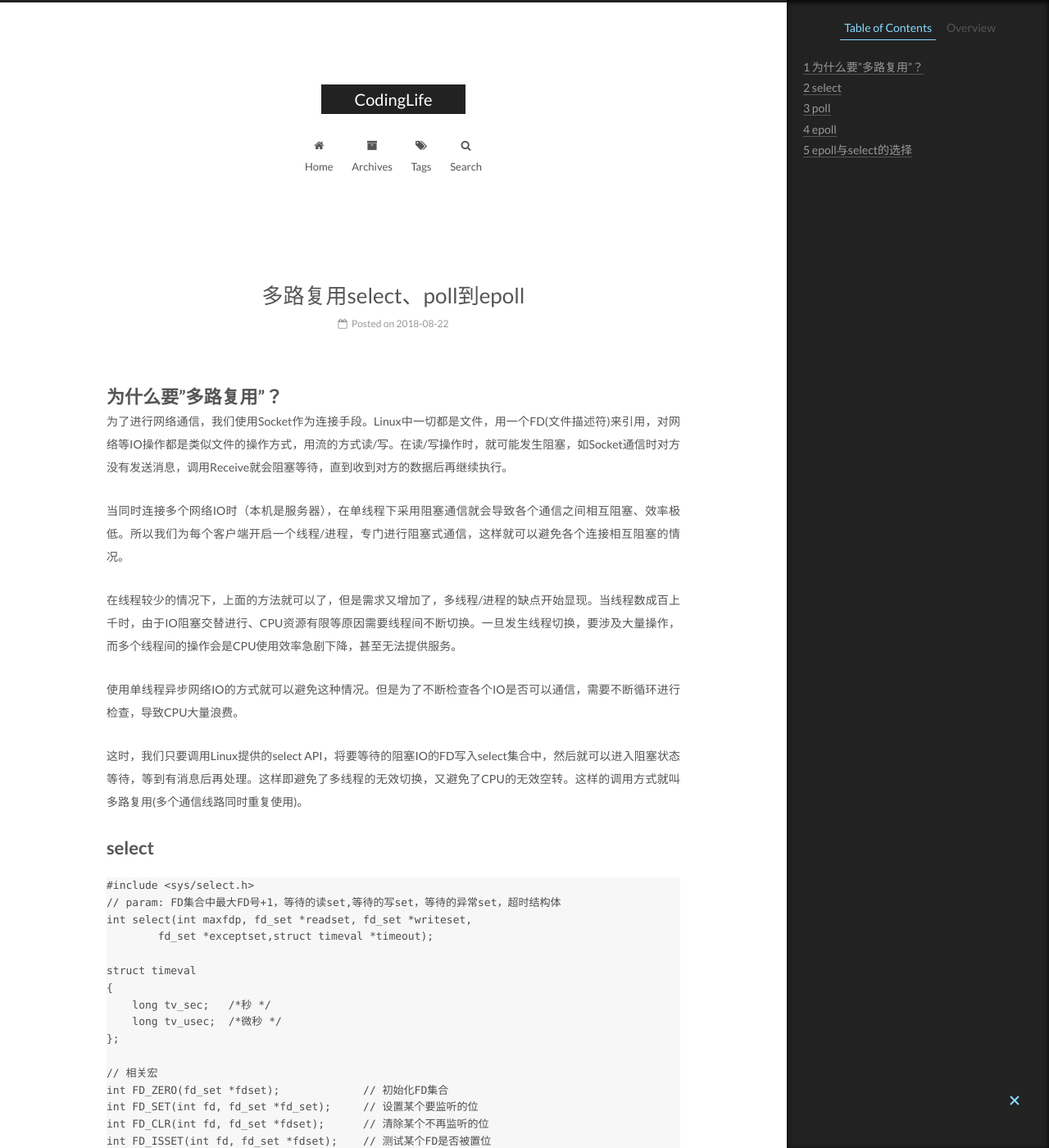
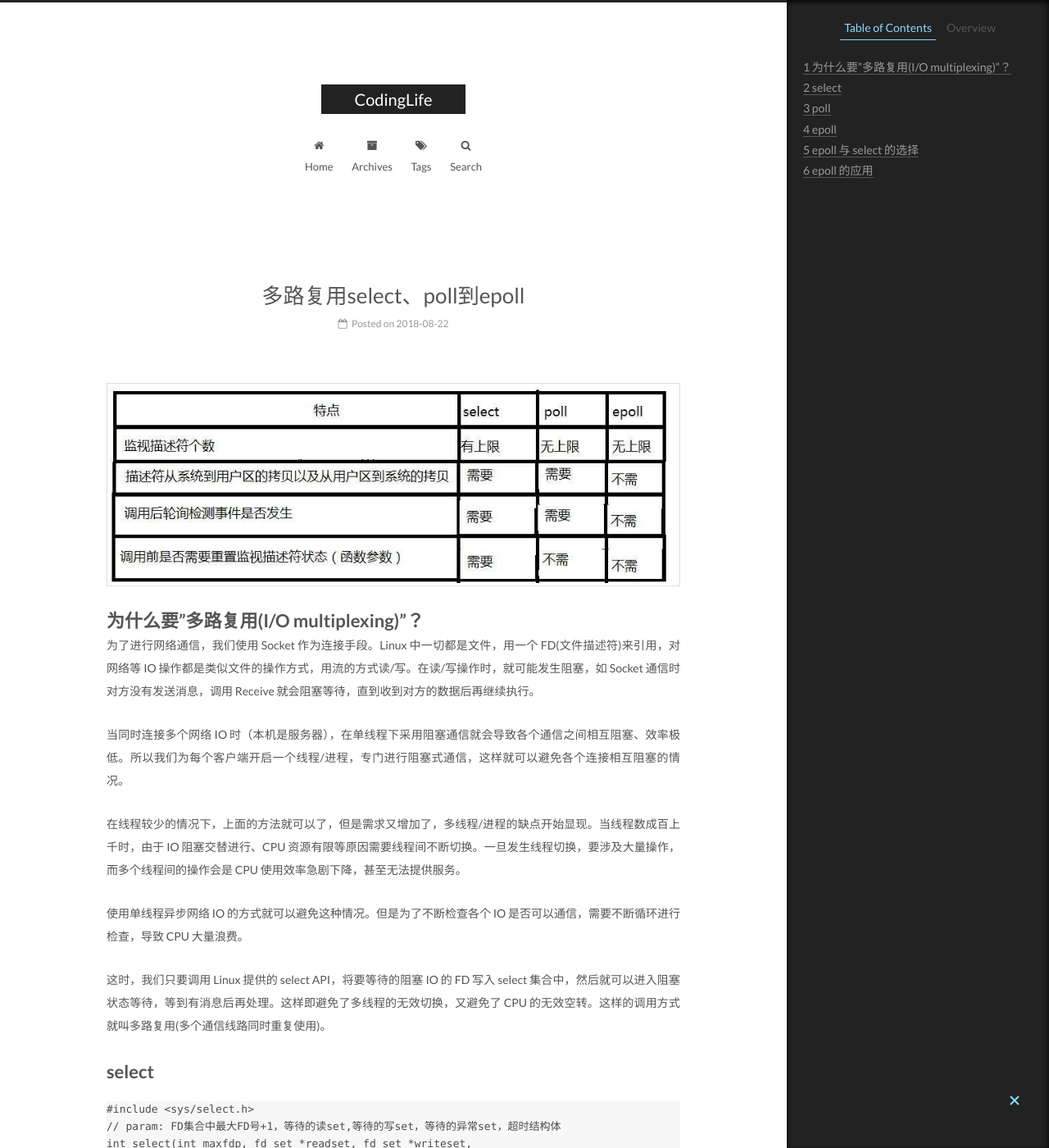
Before and after one commit to CodeHunter2006/CodeHunter2006.github.io, a Jekyll site: the page built from _posts/2018-08-22-CPP_select.md, in a window 1280 px wide and 1400 px high. Shown: the whole window at 82% size. Built offline with Jekyll 4.4.1, drawn with Linux system fonts in a browser that asks for light colours; some of the changed text lies outside the part shown.

Commit message:
[doc]: add contents.

````diff
--- a/_posts/2018-08-22-CPP_select.md
+++ b/_posts/2018-08-22-CPP_select.md
@@ -1,23 +1,27 @@
 ---
 layout: post
-title:  "多路复用select、poll到epoll"
-date:   2018-08-22 09:00:00 +0800
-tags: C++ Linux
+title: "多路复用select、poll到epoll"
+date: 2018-08-22 09:00:00 +0800
+tags: HighConcurrency Linux
 ---
 
-# 为什么要"多路复用"？
-为了进行网络通信，我们使用Socket作为连接手段。Linux中一切都是文件，用一个FD(文件描述符)来引用，对网络等IO操作都是类似文件的操作方式，用流的方式读/写。在读/写操作时，就可能发生阻塞，如Socket通信时对方没有发送消息，调用Receive就会阻塞等待，直到收到对方的数据后再继续执行。
+![select](/assets/images/2018-08-22-CPP_select_1.jpg)
 
-当同时连接多个网络IO时（本机是服务器），在单线程下采用阻塞通信就会导致各个通信之间相互阻塞、效率极低。所以我们为每个客户端开启一个线程/进程，专门进行阻塞式通信，这样就可以避免各个连接相互阻塞的情况。
+# 为什么要"多路复用(I/O multiplexing)"？
 
-在线程较少的情况下，上面的方法就可以了，但是需求又增加了，多线程/进程的缺点开始显现。当线程数成百上千时，由于IO阻塞交替进行、CPU资源有限等原因需要线程间不断切换。一旦发生线程切换，要涉及大量操作，而多个线程间的操作会是CPU使用效率急剧下降，甚至无法提供服务。
+为了进行网络通信，我们使用 Socket 作为连接手段。Linux 中一切都是文件，用一个 FD(文件描述符)来引用，对网络等 IO 操作都是类似文件的操作方式，用流的方式读/写。在读/写操作时，就可能发生阻塞，如 Socket 通信时对方没有发送消息，调用 Receive 就会阻塞等待，直到收到对方的数据后再继续执行。
 
-使用单线程异步网络IO的方式就可以避免这种情况。但是为了不断检查各个IO是否可以通信，需要不断循环进行检查，导致CPU大量浪费。
+当同时连接多个网络 IO 时（本机是服务器），在单线程下采用阻塞通信就会导致各个通信之间相互阻塞、效率极低。所以我们为每个客户端开启一个线程/进程，专门进行阻塞式通信，这样就可以避免各个连接相互阻塞的情况。
 
-这时，我们只要调用Linux提供的select API，将要等待的阻塞IO的FD写入select集合中，然后就可以进入阻塞状态等待，等到有消息后再处理。这样即避免了多线程的无效切换，又避免了CPU的无效空转。这样的调用方式就叫多路复用(多个通信线路同时重复使用)。
+在线程较少的情况下，上面的方法就可以了，但是需求又增加了，多线程/进程的缺点开始显现。当线程数成百上千时，由于 IO 阻塞交替进行、CPU 资源有限等原因需要线程间不断切换。一旦发生线程切换，要涉及大量操作，而多个线程间的操作会是 CPU 使用效率急剧下降，甚至无法提供服务。
+
+使用单线程异步网络 IO 的方式就可以避免这种情况。但是为了不断检查各个 IO 是否可以通信，需要不断循环进行检查，导致 CPU 大量浪费。
+
+这时，我们只要调用 Linux 提供的 select API，将要等待的阻塞 IO 的 FD 写入 select 集合中，然后就可以进入阻塞状态等待，等到有消息后再处理。这样即避免了多线程的无效切换，又避免了 CPU 的无效空转。这样的调用方式就叫多路复用(多个通信线路同时重复使用)。
 
 # select
-``` C
+
+```C
 #include <sys/select.h>
 // param: FD集合中最大FD号+1，等待的读set,等待的写set，等待的异常set，超时结构体
 int select(int maxfdp, fd_set *readset, fd_set *writeset,
@@ -35,32 +39,37 @@ int FD_SET(int fd, fd_set *fd_set);	// 设置某个要监听的位
 int FD_CLR(int fd, fd_set *fdset);	// 清除某个不再监听的位
 int FD_ISSET(int fd, fd_set *fdset);	// 测试某个FD是否被置位
 ```
-上面是select涉及的关键函数和宏，调用流程如下：
-* 1 初始化`fd_set set; FD_ZERO(&set);`此时set用二进制表示是0000(实际上最大有1024/2048个位)
-* 2 设置一个`fd1 = 2,执行FD_SET(fd1,&set);`后set变为0010(第2位置为1)
-* 3 设置一个`fd2 = 3,执行FD_SET(fd2,&set);`后set变为0110(第3位置为1)
-* 4 上面的fd中最大值是3，所以`fd_max = 4;`
-* 5 阻塞执行`res = select(fd_max, &set, 0, 0, 0);`，该函数将set对应数组从用户态拷贝到内核态
-	* 5.1 在内核中会先遍历所有fd，检查是否存在IO就绪，如果有就绪的，则保留数组对应标志位，清除未就绪标志位，然后立即返回
-	* 5.2 如果没有IO就绪，则进入阻塞状态
-	* 5.3 如果设置了超时，而IO一直没有就绪，则到了超时时间也返回
-* 6 这时系统收到fd2对应的消息，保留对应的标志位，然后将其它对应的标志位清除，set变为0100，之后将数组拷贝回用户态、返回命中的fd数目
-* 7 res被设置为1，然后返回。需要用循环调用`FD_ISSET`检查所有fd，哪些位在数组中仍然存在，则调用相应的处理。(实际使用中，可以通过fd排序、总数计算、最大值记录，减少遍历次数)
-* 8 循环进入流程1...
 
-### select特点
-* fd数量受到操作系统限制(32位1024/64位2048)，可以监控的IO有限
-* 需要经历多次遍历，初始设置每个FD、在内核中检查清除每个FD、返回后需要对每个FD在数组中检查一遍，尤其是返回后的检查时间复杂度是O(n^2)，当并发较大时性能急剧下降
-* 需要在用户态和内核态之间频繁传送较大的数组，成本较高
-* select中使用的数组数据结构至少是O(n)，随着IO数量增加，性能会持续下降
+上面是 select 涉及的关键函数和宏，调用流程如下：
+
+- 1 初始化`fd_set set; FD_ZERO(&set);`此时 set 用二进制表示是 0000(实际上最大有 1024/2048 个位)
+- 2 设置一个`fd1 = 2,执行FD_SET(fd1,&set);`后 set 变为 0010(第 2 位置为 1)
+- 3 设置一个`fd2 = 3,执行FD_SET(fd2,&set);`后 set 变为 0110(第 3 位置为 1)
+- 4 上面的 fd 中最大值是 3，所以`fd_max = 4;`
+- 5 阻塞执行`res = select(fd_max, &set, 0, 0, 0);`，该函数将 set 对应数组从用户态拷贝到内核态
+  - 5.1 在内核中会先遍历所有 fd，检查是否存在 IO 就绪，如果有就绪的，则保留数组对应标志位，清除未就绪标志位，然后立即返回
+  - 5.2 如果没有 IO 就绪，则进入阻塞状态
+  - 5.3 如果设置了超时，而 IO 一直没有就绪，则到了超时时间也返回
+- 6 这时系统收到 fd2 对应的消息，保留对应的标志位，然后将其它对应的标志位清除，set 变为 0100，之后将数组拷贝回用户态、返回命中的 fd 数目
+- 7 res 被设置为 1，然后返回。需要用循环调用`FD_ISSET`检查所有 fd，哪些位在数组中仍然存在，则调用相应的处理。(实际使用中，可以通过 fd 排序、总数计算、最大值记录，减少遍历次数)
+- 8 循环进入流程 1...
+
+### select 特点
+
+- fd 数量受到操作系统限制(32 位 1024/64 位 2048)，可以监控的 IO 有限
+- 需要经历多次遍历，初始设置每个 FD、在内核中检查清除每个 FD、返回后需要对每个 FD 在数组中检查一遍，尤其是返回后的检查时间复杂度是 O(n^2)，当并发较大时性能急剧下降
+- 需要在用户态和内核态之间频繁传送较大的数组，成本较高
+- select 中使用的数组数据结构至少是 O(n)，随着 IO 数量增加，性能会持续下降
 
 # poll
-poll与select本质上相同，只是数据结构从数组改成了链表，这样就没有了IO数量的限制。
+
+poll 与 select 本质上相同，只是数据结构从数组改成了链表，这样就没有了 IO 数量的限制。
 
 # epoll
-epoll在各方面对select和poll的设计进行了改进，将时间复杂度降为O(1)。由于性能出色，很好的解决了C10K问题，被广泛用于高并发服务端设计中，如libevent。
 
-``` C
+epoll 在各方面对 select 和 poll 的设计进行了改进，将时间复杂度降为 O(1)。由于性能出色，很好的解决了 C10K 问题，被广泛用于高并发服务端设计中，如 libevent。
+
+```C
 int epoll_create(int size);		// 创建epoll FD，同时设置要监听的最大数量(注意不是最大FD+1)
 
 struct epoll_event {
@@ -91,19 +100,33 @@ int epoll_ctl(int epfd, int op, int fd,	struct epoll_event *event);
 int epoll_wait(int epfd, struct epoll_event * events, int maxevents, int timeout);
 ```
 
-### epoll特点
-* 可同时监听的IO数量几乎没有限制，随内存而增加(1G的内存10万)
-* 有IO就绪时，只返回就绪的event，不需要遍历，时间复杂度O(1)
-* 通过epoll_ctrl函数单独注册FD，并且记录会保存在内核，不需要频繁传送大的数组，提高效率
-* epoll底层采用RedBlackTree，时间复杂度为O(logn)，随着IO数量增加会趋于常数，性能较好
+### epoll 特点
 
-### epoll的两种工作模式LT、ET
+- 可同时监听的 IO 数量几乎没有限制，随内存而增加(1G 的内存 10 万)
+- 有 IO 就绪时，只返回就绪的 event，不需要遍历，时间复杂度 O(1)
+- 通过 epoll_ctrl 函数单独注册 FD，并且记录会保存在内核，不需要频繁传送大的数组，提高效率
+- epoll 底层采用 RedBlackTree，时间复杂度为 O(logn)，随着 IO 数量增加会趋于常数，性能较好
 
-LT(level-triggered，水平触发，默认工作方式)同时支持block和no-block，内核进行IO就绪通知后，如果不处理，内核还会继续通知。这种模式比较不容易出错，select、poll都是这种工作模式。
+### epoll 的两种工作模式 LT、ET
 
-ET（edge-triggered，边缘触发）高速模式，只支持non-block，在内核IO就绪通知后，如果不处理，内核不会继续通知，除非某些操作导致那个IO就绪状态变化了。
+LT(level-triggered，水平触发，默认工作方式)同时支持 block 和 no-block，内核进行 IO 就绪通知后，如果不处理，内核还会继续通知。这种模式比较不容易出错，select、poll 都是这种工作模式。
 
-# epoll与select的选择
-并不是在所有场景下，epoll都要比select更好，下面这些场景要权衡使用
-* 对于连接总数不大而连接活跃度非常高的服务来说，epoll的性能还不如select
-* 相反的，连接数较大而联接不活跃的情况下，epoll比select更好
+ET（edge-triggered，边缘触发）高速模式，只支持 non-block，在内核 IO 就绪通知后，如果不处理，内核不会继续通知，除非某些操作导致那个 IO 就绪状态变化了。
+
+# epoll 与 select 的选择
+
+并不是在所有场景下，epoll 都要比 select 更好，下面这些场景要权衡使用
+
+- 对于连接总数不大而连接活跃度非常高的服务来说，epoll 的性能还不如 select
+- 相反的，连接数较大而联接不活跃的情况下，epoll 比 select 更好
+
+# epoll 的应用
+
+- java NIO
+
+![NIO](/assets/images/2018-08-22-CPP_select_2.webp)
+![NIO](/assets/images/2018-08-22-CPP_select_3.webp)
+
+- C++ libevent
+
+- Golang goroutine 网络阻塞调度
````
Also changed, not shown: _posts/2018-09-02-Go_goroutine.md (+5 -1 lines), _posts/2018-11-28-Go_Syntax.md (+2 -1 lines), assets/images/2018-08-22-CPP_select_1.jpg (added), assets/images/2018-08-22-CPP_select_2.webp (added), assets/images/2018-08-22-CPP_select_3.webp (added).
